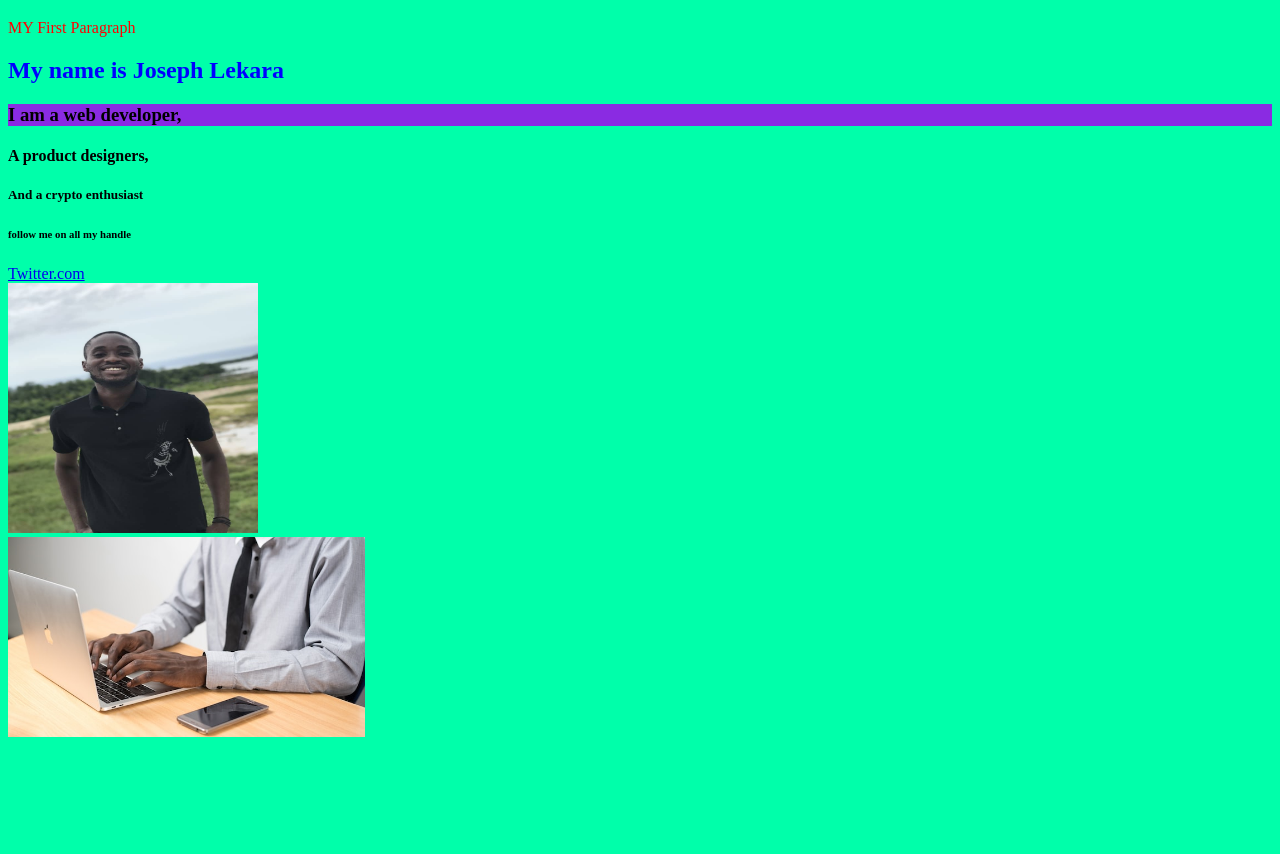
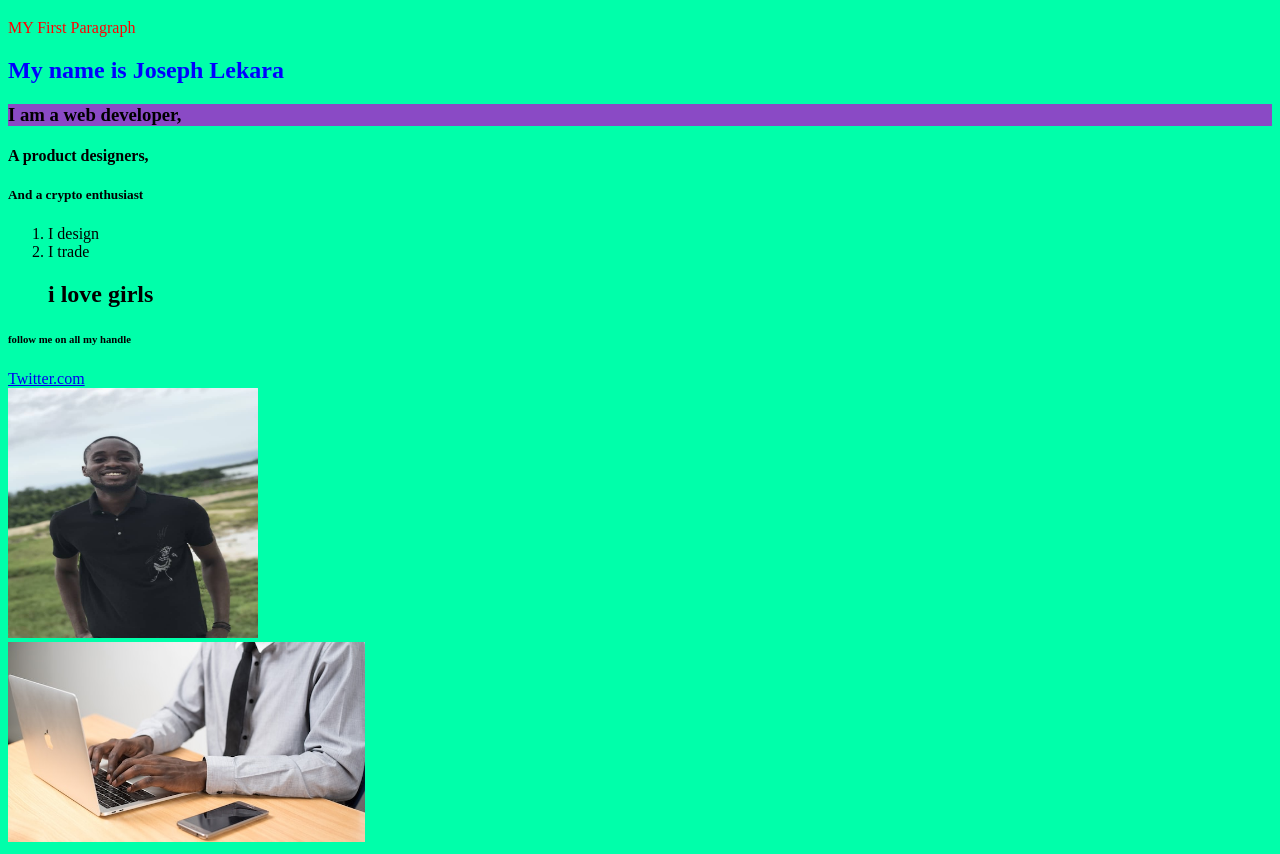
Before and after one commit to leke619/lekehub, a plain HTML site: page index.html in a window 1280 px wide. Shown: the part 61-915 px from the top of the page. Before the commit the page ends 810 px from the top, so only its background shows below. Drawn offline with Linux system fonts and the light colour scheme.

Commit message:
Add files via upload

```diff
--- a/index.html
+++ b/index.html
@@ -5,9 +5,16 @@
     <h1>My First Heading</h1>
     <p style="color: red;">MY First Paragraph</p>
     <h2 style="color: blue;">My name is Joseph Lekara</h2>
-    <h3 style="background-color: blueviolet;">I am a web developer,</h3>
+    <h3 style="background-color: rgb(138, 74, 197);">I am a web developer,</h3>
     <h4 style="padding: 0cqb;">A product designers,</h4>
     <h5>And a crypto enthusiast</h5>
+    <div>
+        <ol>
+            <li>I design</li>
+        <li>I trade</li>
+        <h2>i love girls </h2>
+            </ol>
+    </div>
     <h6>follow me on all my handle</h6>
     <a href="www.twitter.com/">Twitter.com</a><br>
     <img src="leke.jpg" width="250" height="250"><br>
```
